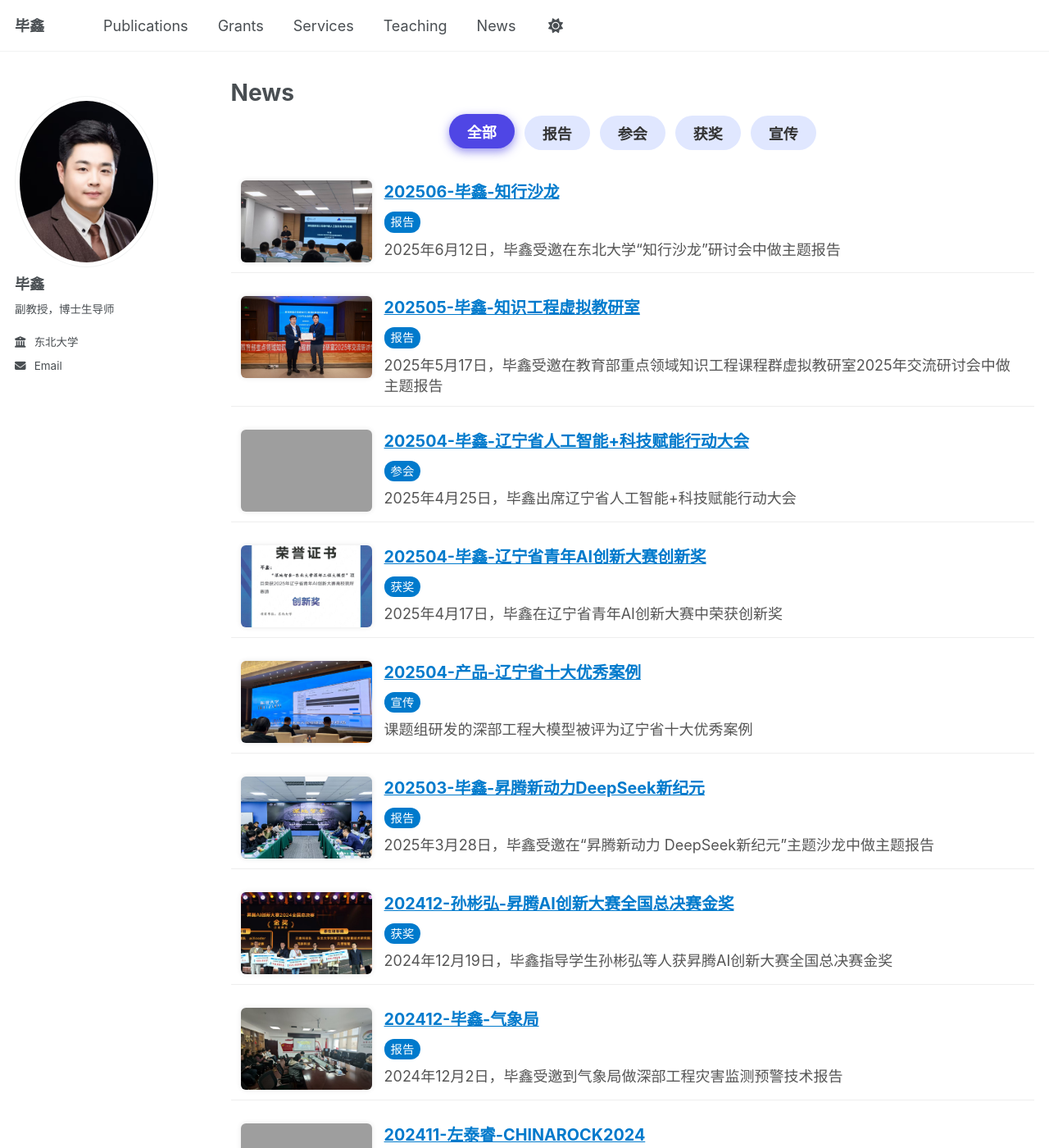
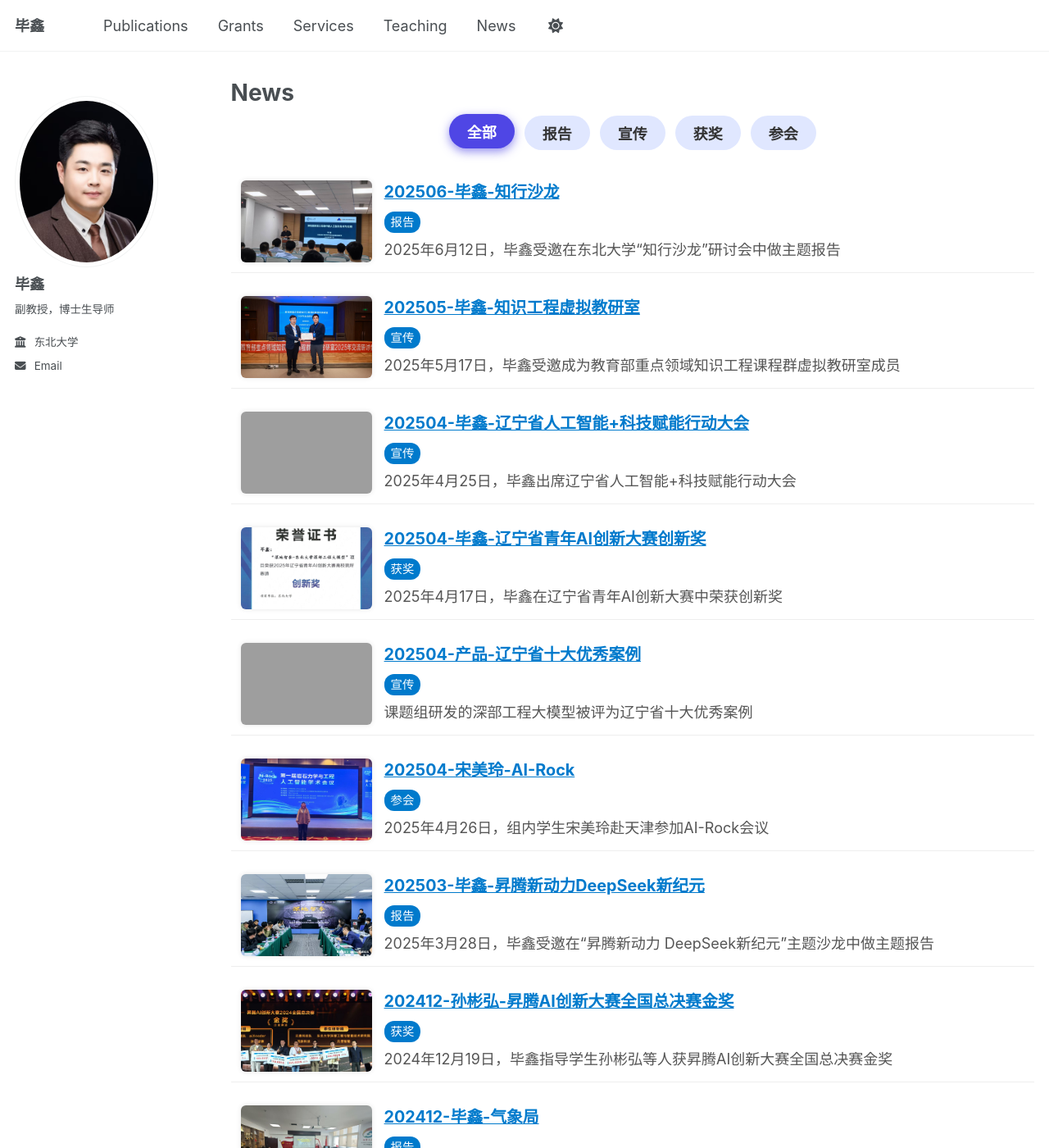
Before and after one commit to IDME-AI/IDME-AI.github.io, a Jekyll site: the page built from _pages/news.md, in a window 1280 px wide and 1400 px high. Shown: the whole window at 82% size. Built offline with Jekyll 4.4.1, drawn with Linux system fonts in a browser that asks for light colours; grey boxes are pictures that could not be loaded.

Commit message:
Initial commit

```diff
--- a/_data/gallery.yml
+++ b/_data/gallery.yml
@@ -5,12 +5,12 @@
 
 - src: /images/202505-毕鑫-知识工程虚拟教研室.jpg
   title: 202505-毕鑫-知识工程虚拟教研室
-  tags: [报告]
-  description: 2025年5月17日，毕鑫受邀在教育部重点领域知识工程课程群虚拟教研室2025年交流研讨会中做主题报告
+  tags: [宣传]
+  description: 2025年5月17日，毕鑫受邀成为教育部重点领域知识工程课程群虚拟教研室成员
 
 - src: /images/202504-毕鑫-辽宁省人工智能+科技赋能行动大会.png
   title: 202504-毕鑫-辽宁省人工智能+科技赋能行动大会
-  tags: [参会]
+  tags: [宣传]
   description: 2025年4月25日，毕鑫出席辽宁省人工智能+科技赋能行动大会
 
 - src: /images/202504-毕鑫-辽宁省青年AI创新大赛创新奖.jpg
@@ -18,10 +18,15 @@
   tags: [获奖]
   description: 2025年4月17日，毕鑫在辽宁省青年AI创新大赛中荣获创新奖
 
-- src: /images/202504-产品-辽宁省十大优秀案例.jpg
+- src: /images/202504-辽宁省十大优秀案例.jpg
   title: 202504-产品-辽宁省十大优秀案例
   tags: [宣传]
   description: 课题组研发的深部工程大模型被评为辽宁省十大优秀案例
+
+- src: /images/202504-宋美玲-AI-Rock.jpg
+  title: 202504-宋美玲-AI-Rock
+  tags: [参会]
+  description: 2025年4月26日，组内学生宋美玲赴天津参加AI-Rock会议
 
 - src: /images/202503-毕鑫-昇腾新动力DeepSeek新纪元.jpg
   title: 202503-毕鑫-昇腾新动力DeepSeek新纪元
@@ -58,7 +63,7 @@
   tags: [获奖]
   description: 2024年8月15日，毕鑫指导靳清涵等人获得CCF数字孪生竞赛国家三等奖
 
-- src: /images/202407-产品-世界人工智能大会展示.jpg
+- src: /images/202407-世界人工智能大会展示.jpg
   title: 202407-产品-世界人工智能大会展示
   tags: [宣传]
   description: 课题组研发的TBM岩渣三维形态智能评估系统在2024年世界人工智能大会的曙光展台进行展示，并得到中国新闻网报道
@@ -80,7 +85,7 @@
 
 - src: /images/202405-毕鑫-沈阳人工智能计算中心.jpg
   title: 202405-毕鑫-沈阳人工智能计算中心
-  tags: [参会]
+  tags: [宣传]
   description: 2024年5月17日，毕鑫及课题组成员受邀到沈阳人工智能计算中心进行参观交流
 
 - src: /images/202312-毕鑫-中国国际大学生创新大赛国赛金奖.jpg
```
Also changed, not shown: images/202504-宋美玲-AI-Rock.jpg (added).
